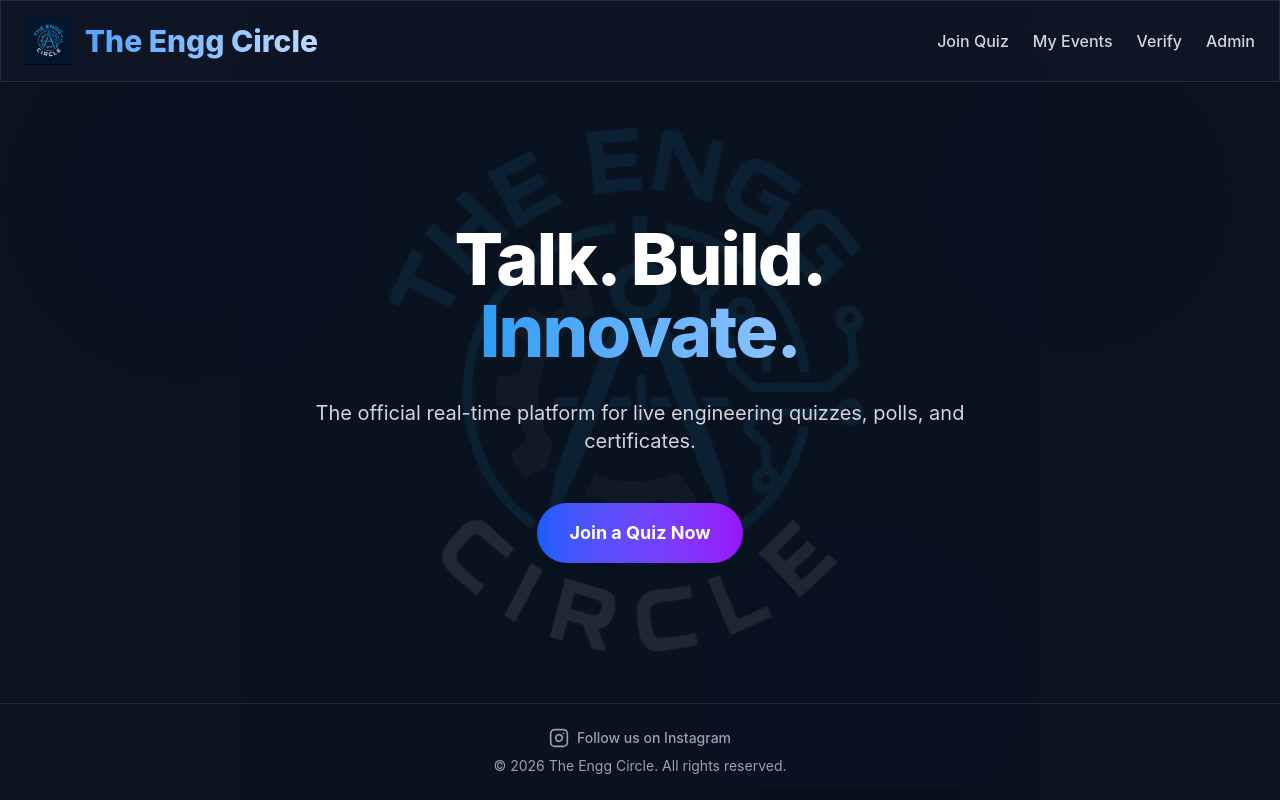
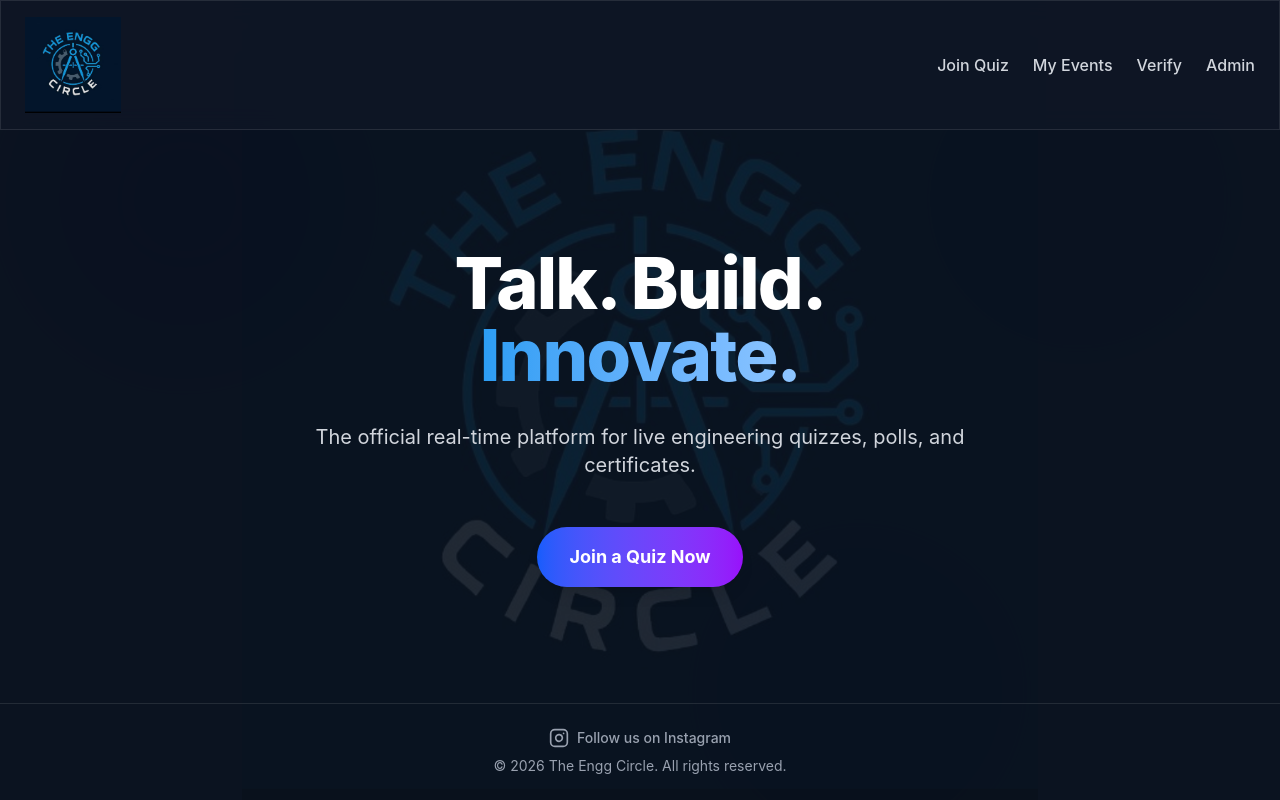
Before and after one commit to rajbabugoswami/engg-circle-app, a React app in the folder frontend/: page / in a window 1280 px wide. Built offline with nearby package versions, Linux system fonts and the light colour scheme; no server answers; the HTML template or start-up script is replaced by a standard one.

Commit message:
Remove website name from navbar and increase logo size

```diff
--- a/frontend/src/pages/Home.jsx
+++ b/frontend/src/pages/Home.jsx
@@ -12,11 +12,8 @@ const Home = () => {
 
       <header className="relative z-10 glass-dark">
         <div className="max-w-7xl mx-auto px-6 py-4 flex flex-col md:flex-row justify-between items-center gap-4">
-          <div className="flex items-center gap-3">
-            <img src="/logo.jpeg" alt="The Engg Circle Logo" className="h-12 w-auto object-contain" />
-            <div className="text-3xl font-extrabold bg-clip-text text-transparent bg-gradient-to-r from-blue-400 to-blue-200">
-              The Engg Circle
-            </div>
+          <div className="flex items-center justify-center">
+            <img src="/logo.jpeg" alt="The Engg Circle Logo" className="h-20 md:h-24 w-auto object-contain" />
           </div>
           <nav className="flex flex-wrap justify-center gap-4 md:gap-6">
             <Link to="/join" className="text-gray-300 hover:text-white font-medium transition-colors">Join Quiz</Link>
```
